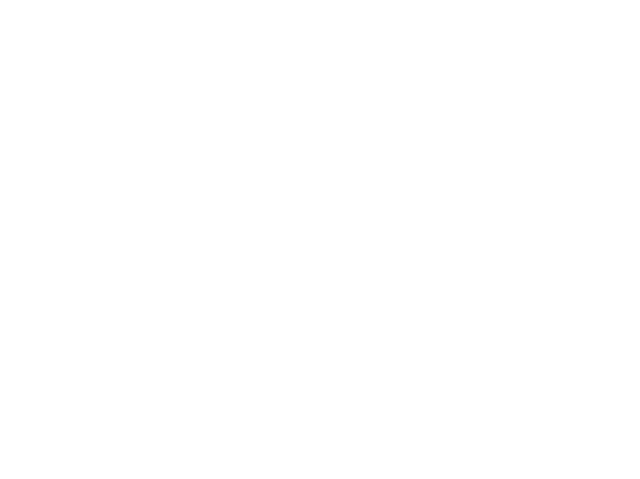
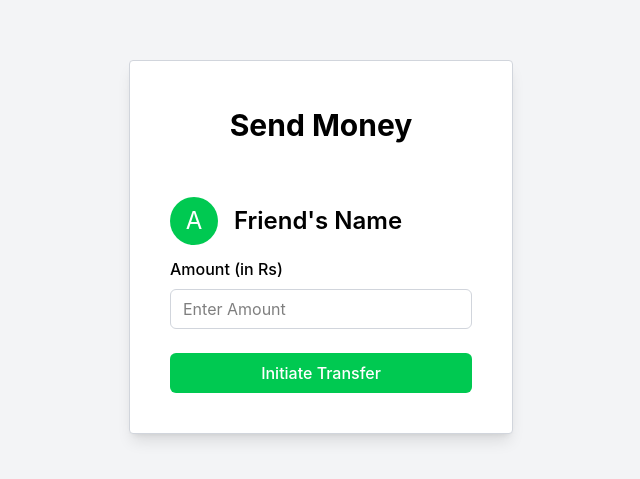
Before and after one commit to AbhayPandey10/Mock_Transaction_App, a React app in the folder Frontend/: page /SendMoney in a window 1280 px wide. Before the commit this address had no page. Shown: the part 153-632 px from the top of the page, without its empty margins (319-959 px from the left). Built offline with nearby package versions, Linux system fonts and the light colour scheme; the HTML template or start-up script is replaced by a standard one.

Commit message:
Added the /SendMoney page

```diff
--- a/Frontend/src/App.jsx
+++ b/Frontend/src/App.jsx
@@ -3,6 +3,7 @@
 import { SignUp } from "./pages/SignUp.jsx"
 import { SignIn } from "./pages/SignIn.jsx"
 import { Dashboard } from "./pages/Dashboard.jsx"
+import { SendMoney } from "./pages/SendMoney.jsx"
 import "./App.css"
 
 function App() {
@@ -11,7 +12,8 @@
       <Routes>
         <Route path = "/SignUp" element = {<SignUp></SignUp>}></Route>
         <Route path = "/SignIn" element = {<SignIn></SignIn>}></Route>
-        <Route path = "/dashboard" element = {<Dashboard></Dashboard>}></Route>
+        <Route path = "/Dashboard" element = {<Dashboard></Dashboard>}></Route>
+        <Route path = "/SendMoney" element = {<SendMoney></SendMoney>}></Route>
       </Routes>
     </BrowserRouter>
   )
--- /dev/null
+++ b/Frontend/src/pages/SendMoney.jsx
@@ -0,0 +1,38 @@
+export function SendMoney(){
+    return (
+        <div className = "flex justify-center h-screen bg-gray-100">
+            <div className = "h-full flex flex-col justify-center">
+                <div className = "border border-gray-300 h-min text-card-foreground max-w-md p-4 my-8 w-96 bg-white shadow-lg rounded">
+                    <div className = "flex flex-col my-1.5 p-6">
+                        <h2 className = "text-3xl font-bold text-center">Send Money</h2>
+                    </div>
+                    <div className = "p-6">
+                        <div className = "flex item-center">
+                            <div className = "w-12 h-12 rounded-full bg-green-500 flex items-center justify-center mr-4">
+                                <span className = "text-2xl text-white">A</span>
+                            </div>
+                            <h3 className = "text-2xl font-semibold pt-2">Friend's Name</h3>
+                        </div>
+                        <div>
+                            <div className = "mt-3">
+                                <label className = "text-md font-medium leading-none peer-disabled:cursor-not-allowed"
+                                       for = "amount">
+                                            Amount (in Rs)
+                                </label>
+                                <input
+                                    type = "number"
+                                    className = "flex h-10 w-full rounded-md border border-gray-300 border-input bg-background px-3 py-2 text-md my-2"
+                                    id = "amount"
+                                    placeholder = "Enter Amount"
+                                />
+                            </div>
+                            <button className = "justify-center rounded-md text-md font-medium ring-offset-background w-full bg-green-500 py-2 text-white mt-4">
+                                Initiate Transfer
+                            </button>
+                        </div>
+                    </div>
+                </div>
+            </div>
+        </div>
+    )
+}
```
